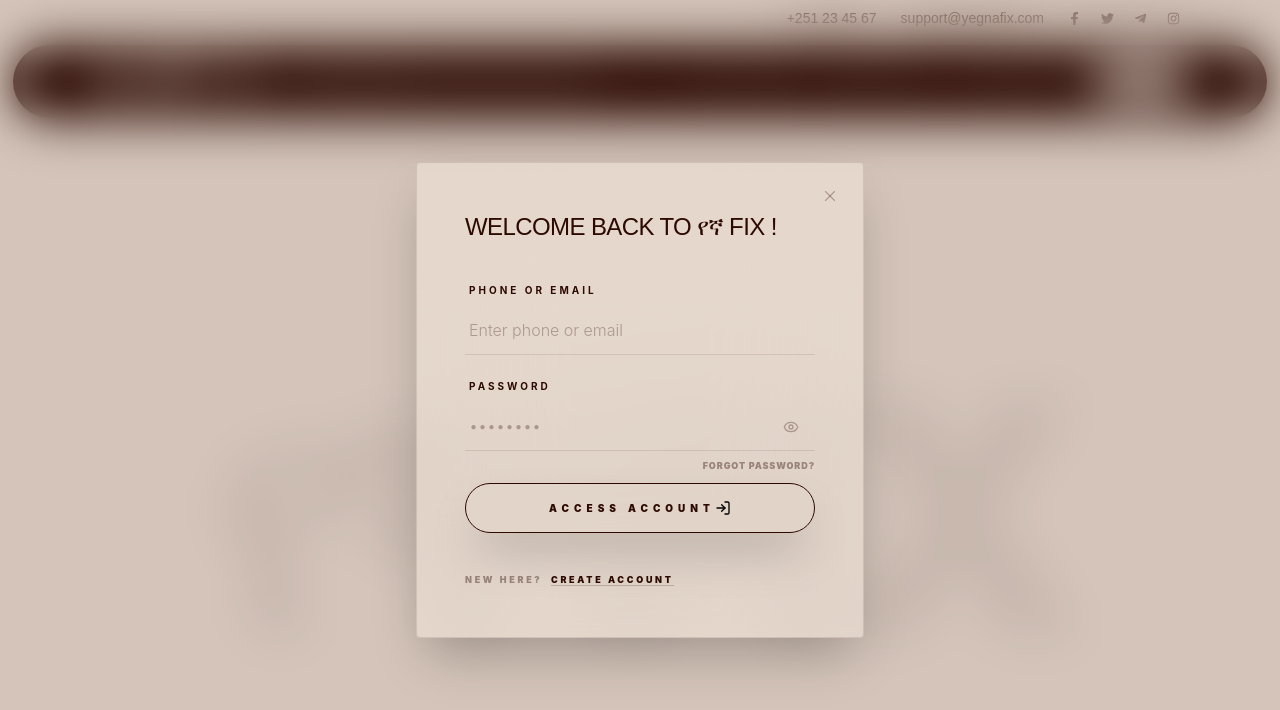
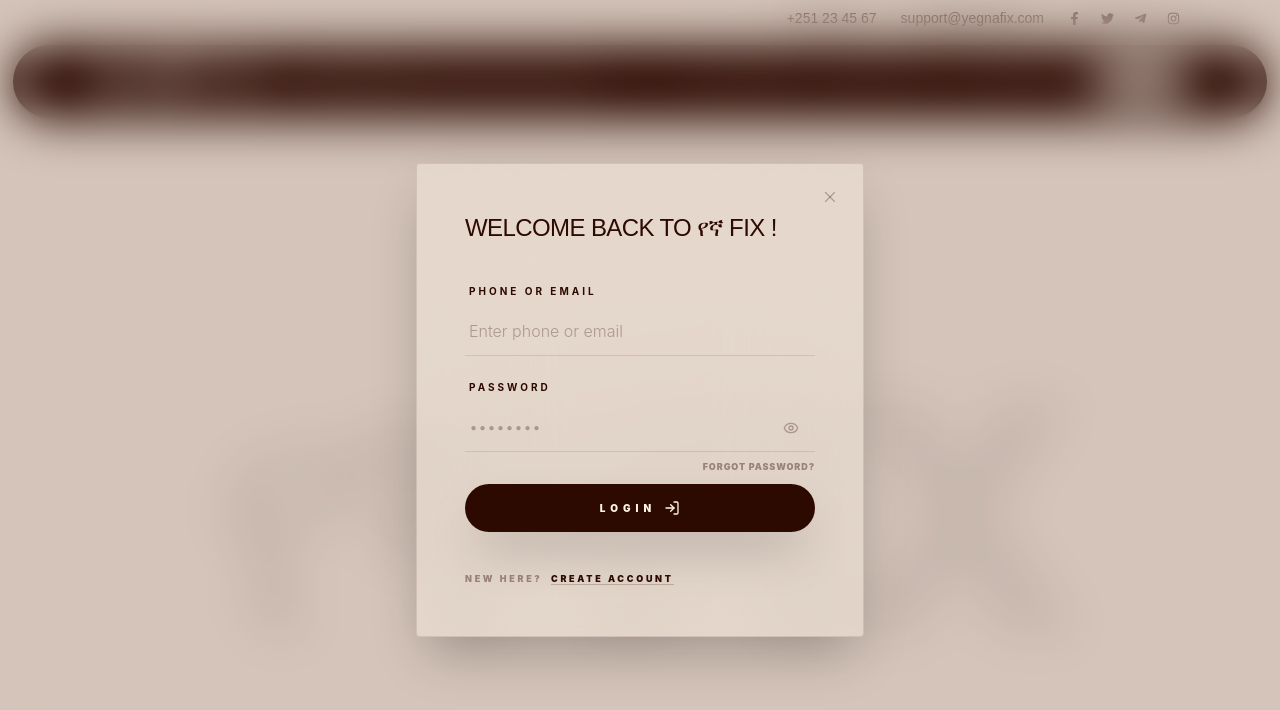
Before and after one commit to civic-issues-tracker/Frontend, a React (Vite) app: page /login in a window 1280 px wide. Shown: the top 710 px of the page. Built offline with nearby package versions, Linux system fonts and the light colour scheme; no server answers; a web font is replaced by a local one.

Commit message:
updating modal ui

```diff
--- a/src/features/auth/components/LoginForm.tsx
+++ b/src/features/auth/components/LoginForm.tsx
@@ -193,12 +193,12 @@ const LoginForm: React.FC = () => {
           <button
             type="submit"
             disabled={loading}
-            className="w-full group border flex items-center justify-center py-4 border-secondary rounded-full shadow-2xl hover:border-secondary transition-all disabled:opacity-50 mt-4"
+            className="w-full group bg-secondary text-primary flex items-center justify-center gap-2 py-4 rounded-full shadow-2xl hover:bg-secondary/90 transition-all disabled:opacity-50 mt-4"
           >
-            <span className="text-[10px] font-black uppercase tracking-[0.5em] text-secondary">
-              {loading ? "Authenticating..." : "Access Account"}
+            <span className="text-[10px] font-black uppercase tracking-[0.5em] text-primary">
+              {loading ? "Authenticating..." : "Login"}
             </span>
-            {loading ? <Loader2 className="animate-spin w-4 h-4" /> : <LogIn size={16} className="group-hover:translate-x-1 transition-transform" />}
+            {loading ? <Loader2 className="animate-spin w-4 h-4 text-primary" /> : <LogIn size={16} className="group-hover:translate-x-1 transition-transform" />}
           </button>
 
           <button
```
